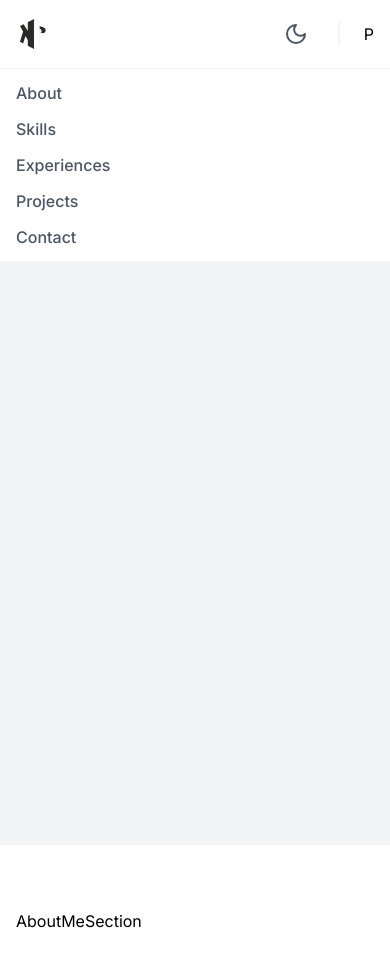
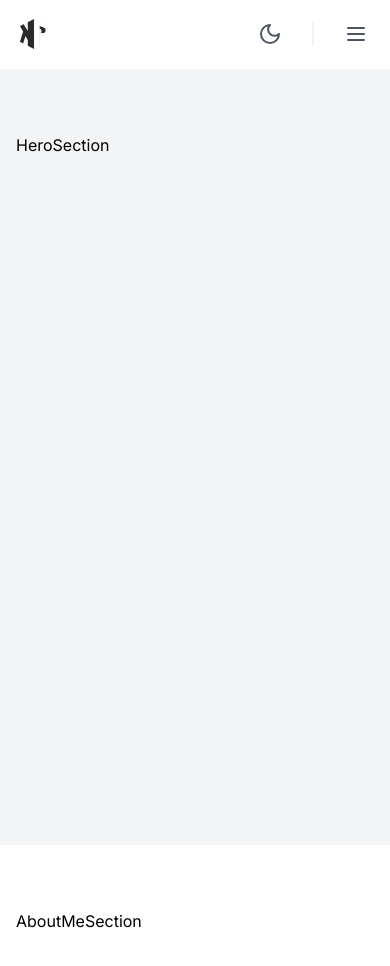
Before and after one commit to iamkrishnaprasad/iamkrishna.dev, a Next.js app: page / in a window 390 px wide. Shown: the top 966 px of the page. Built offline with nearby package versions, Linux system fonts and the light colour scheme.

Commit message:
mobile Nav

```diff
--- a/components/feature/navigation/mobile.tsx
+++ b/components/feature/navigation/mobile.tsx
@@ -1,9 +1,23 @@
-import React from "react";
+"use client";
+
+import React, { useState } from "react";
 import ThemeSwitcher from "../themeSwitcher";
 import { NAV_LINKS } from "@/helper";
 import Link from "@/components/common/link";
+import IconButton from "@/components/common/iconButton";
+import { Menu, X } from "lucide-react";
 
 const MobileNavigation = () => {
+  const [isOpen, setIsOpen] = useState(false);
+
+  const toggleIsOpen = () => {
+    setIsOpen((prev) => !prev);
+  };
+
+  const handleClick = () => {
+    setIsOpen(false);
+  };
+
   return (
     <>
       <div className="flex items-center gap-6 md:hidden">
@@ -11,17 +25,23 @@ const MobileNavigation = () => {
           <ThemeSwitcher />
         </div>
         <div className="h-6 w-0.5 bg-gray-100"></div>
-        <div>P</div>
+        <div>
+          <IconButton onClick={toggleIsOpen}>{isOpen ? <X /> : <Menu />}</IconButton>
         </div>
+      </div>
+      {isOpen ? (
         <div className="absolute left-0 top-[68px] flex w-full items-center border-y border-gray-100 bg-white py-3 dark:bg-[#121212] md:hidden">
           <ul className="flex list-none flex-col items-start gap-3 px-4">
             {NAV_LINKS.map((link) => (
               <li key={link.label}>
-              <Link href={link.href}>{link.label}</Link>
+                <Link onClick={() => handleClick()} href={link.href}>
+                  {link.label}
+                </Link>
               </li>
             ))}
           </ul>
         </div>
+      ) : null}
     </>
   );
 };
```
Lines whose indentation alone changed are shown as unchanged.
